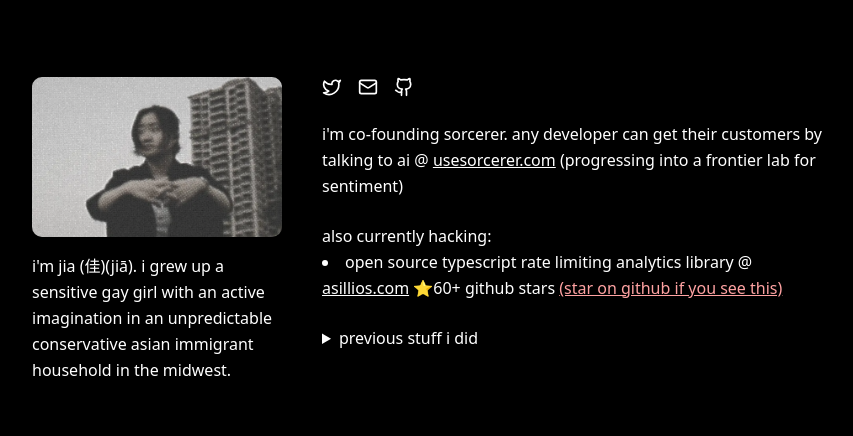
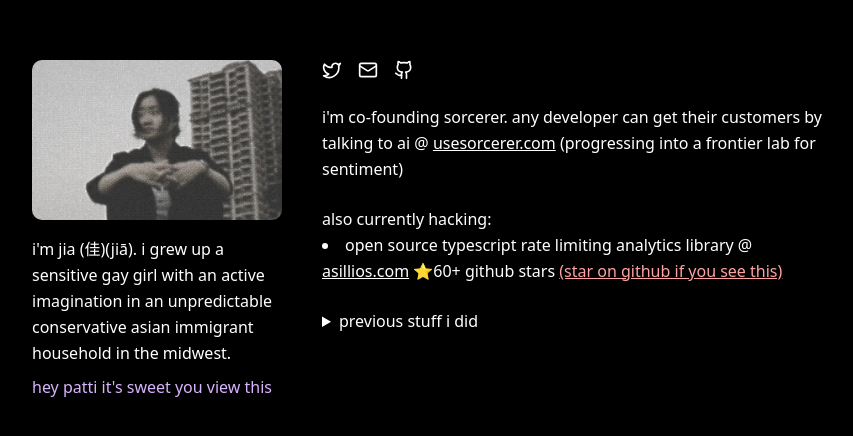
Before and after one commit to audgeviolin07/jiasimple, a Next.js app: page / in a window 1280 px wide. Shown: the part 170-606 px from the top of the page, without its empty margins (208-1061 px from the left). Built offline with nearby package versions, Linux system fonts and the light colour scheme.

Commit message:
message to friend

```diff
--- a/src/app/page.tsx
+++ b/src/app/page.tsx
@@ -31,6 +31,9 @@ export default function Home() {
             />
             <p className="text-white text-sm md:text-base leading-relaxed text-left w-[250px] mt-4">
               i'm jia (佳)(jiā). i grew up a sensitive gay girl with an active imagination in an unpredictable conservative asian immigrant household in the midwest.
+            </p>
+            <p className="text-sm md:text-base leading-relaxed text-left w-[250px] mt-2" style={{ color: '#D8B4FE' }}>
+              hey patti it's sweet you view this
             </p>
           </div>
 
```
